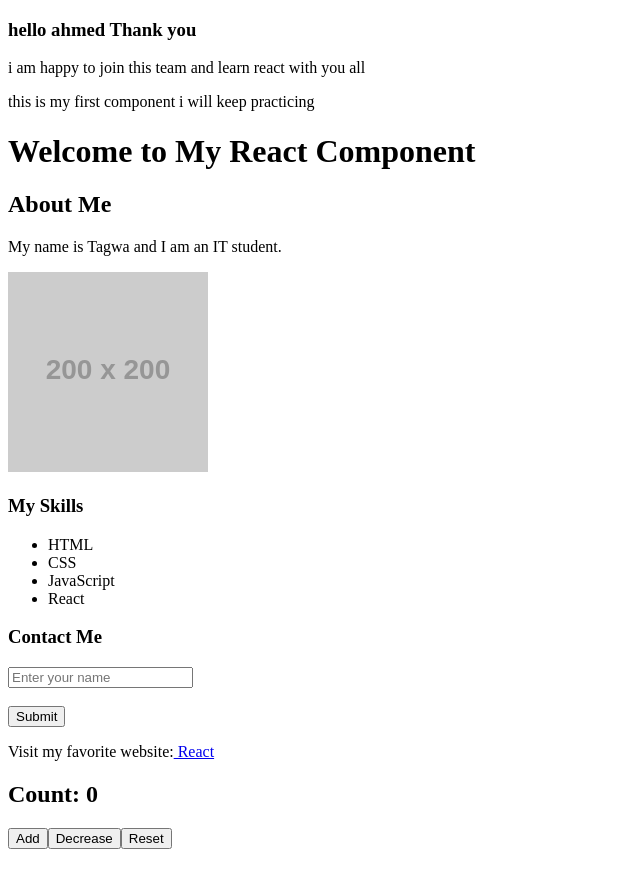
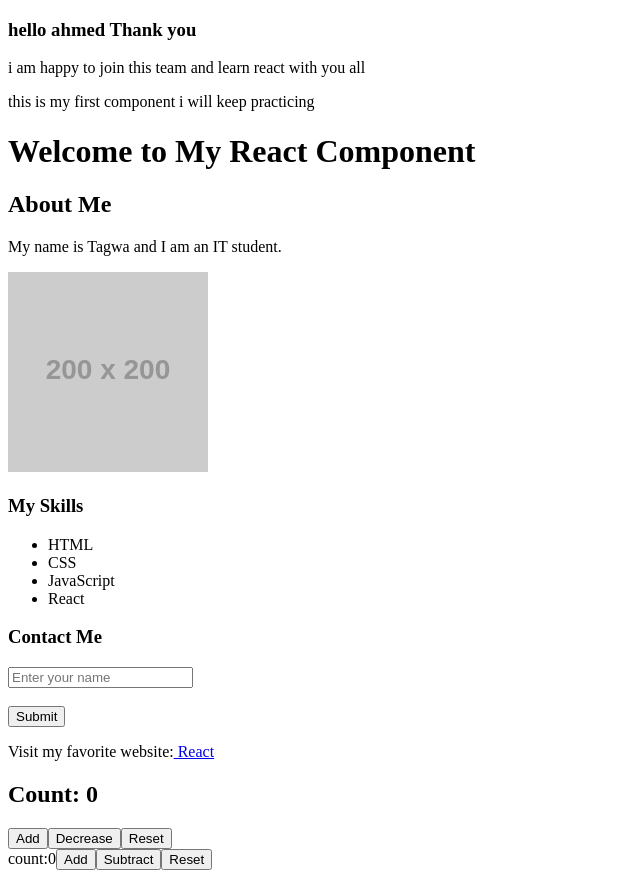
Before and after one commit to ahmedos999/react-start, a React (Vite) app: page / in a window 1280 px wide. Shown: the whole page, without its empty margins (0-640 px from the left). Before the commit the page ends 857 px from the top, so only its background shows below. Built offline with nearby package versions, Linux system fonts and the light colour scheme.

Commit message:
fix calaculator bug

```diff
--- a/src/App.jsx
+++ b/src/App.jsx
@@ -2,12 +2,14 @@ import Hello from "./Hello";
 import Card from "./First";
 import StudentProfile from "./Second"
 import Counter from "./Counter";
+import Calculator from "./Calculator";
 function App() {
   return (
     <div>
       <Card />
       <StudentProfile />
       <Counter />
+      <Calculator />
       {/* write your compoents here */}
     </div>
   );
```
